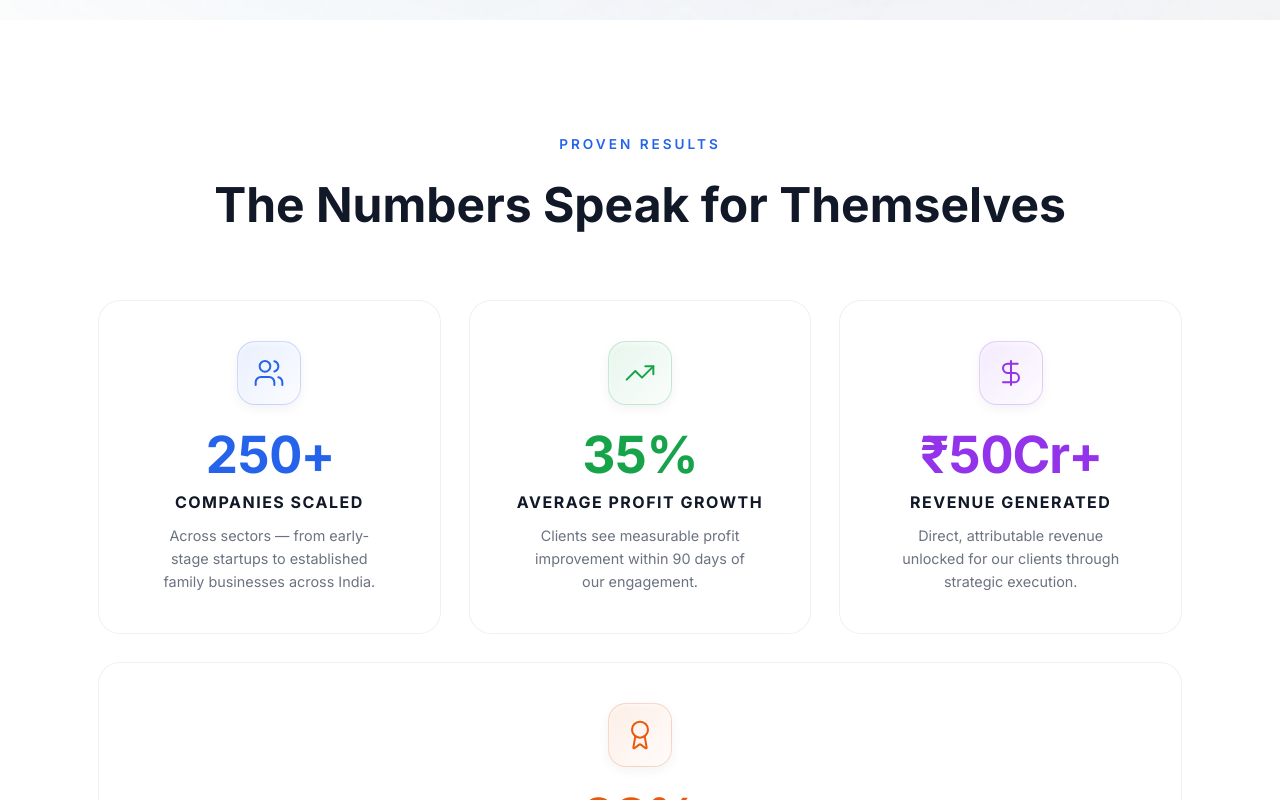
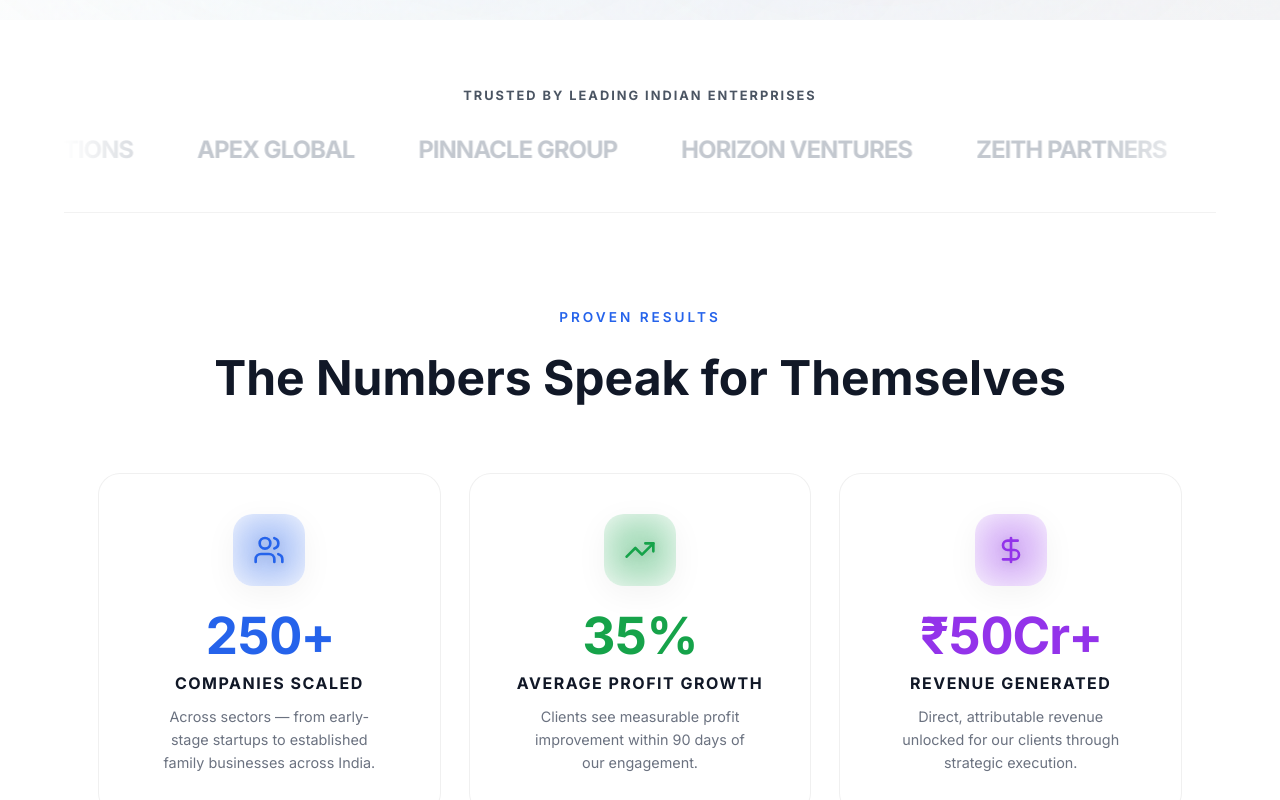
Before and after one commit to Shauryan28/Blubric, a React (Vite) app: page / in a window 1280 px wide. Shown: the part 780-1580 px from the top of the page. Built offline with nearby package versions, Linux system fonts and the light colour scheme.

Commit message:
Improve impact logos, add trusted by ticker, and update contact page form

```diff
--- /dev/null
+++ b/src/components/LogoTicker.css
@@ -0,0 +1,51 @@
+.logo-ticker-section {
+  padding: 3rem 0;
+  border-bottom: 1px solid rgba(0,0,0,0.05);
+  background: var(--bg-primary);
+  overflow: hidden;
+  position: relative;
+  z-index: 2;
+}
+
+.logo-ticker-title {
+  text-align: center;
+  font-size: 0.8rem;
+  font-weight: 700;
+  letter-spacing: 2px;
+  color: var(--text-secondary);
+  margin-bottom: 2rem;
+}
+
+.logo-ticker-container {
+  display: flex;
+  overflow: hidden;
+  position: relative;
+  width: 100%;
+  mask-image: linear-gradient(to right, transparent, black 10%, black 90%, transparent);
+  -webkit-mask-image: linear-gradient(to right, transparent, black 10%, black 90%, transparent);
+}
+
+.logo-ticker-track {
+  display: flex;
+  gap: 4rem;
+  white-space: nowrap;
+  padding: 0 2rem;
+  will-change: transform;
+}
+
+.logo-item {
+  font-family: 'Space Grotesk', 'Inter', sans-serif;
+  font-size: 1.5rem;
+  font-weight: 800;
+  color: #9ca3af;
+  text-transform: uppercase;
+  letter-spacing: -1px;
+  opacity: 0.6;
+  transition: opacity 0.3s ease, color 0.3s ease;
+  cursor: default;
+}
+
+.logo-item:hover {
+  opacity: 1;
+  color: var(--accent-color);
+}
--- /dev/null
+++ b/src/components/LogoTicker.tsx
@@ -0,0 +1,30 @@
+import { motion } from 'framer-motion';
+import './LogoTicker.css';
+
+const logos = [
+  "Acme Corp", "Nexus Industries", "Vertex Solutions", "Apex Global",
+  "Pinnacle Group", "Horizon Ventures", "Zeith Partners", "Omni Systems",
+  "Acme Corp", "Nexus Industries", "Vertex Solutions", "Apex Global",
+  "Pinnacle Group", "Horizon Ventures", "Zeith Partners", "Omni Systems"
+];
+
+export default function LogoTicker() {
+  return (
+    <div className="logo-ticker-section">
+      <p className="logo-ticker-title">TRUSTED BY LEADING INDIAN ENTERPRISES</p>
+      <div className="logo-ticker-container">
+        <motion.div
+          className="logo-ticker-track"
+          animate={{ x: ["0%", "-50%"] }}
+          transition={{ ease: "linear", duration: 20, repeat: Infinity }}
+        >
+          {logos.map((logo, index) => (
+            <div key={index} className="logo-item">
+              {logo}
+            </div>
+          ))}
+        </motion.div>
+      </div>
+    </div>
+  );
+}
--- a/src/pages/Contact.tsx
+++ b/src/pages/Contact.tsx
@@ -1,11 +1,12 @@
 import { motion } from 'framer-motion';
 import GlassSurface from '../components/GlassSurface';
-import { useEffect, useState } from 'react';
-import { Mail, Phone, Send, CheckCircle2 } from 'lucide-react';
+import { useEffect } from 'react';
+import { Mail, MapPin, Phone } from 'lucide-react';
 import './pages.css';
 
 const CalendlyEmbed = () => {
   useEffect(() => {
+    // Only append script if it doesn't already exist to avoid duplicates
     if (!document.getElementById('calendly-script')) {
       const head = document.querySelector('head');
       const script = document.createElement('script');
@@ -25,64 +26,6 @@ const CalendlyEmbed = () => {
   );
 };
 
-const QueryForm = () => {
-  const [status, setStatus] = useState<'idle' | 'submitting' | 'success'>('idle');
-
-  const handleSubmit = (e: React.FormEvent) => {
-    e.preventDefault();
-    setStatus('submitting');
-    // Simulate network request
-    setTimeout(() => {
-      setStatus('success');
-      // Reset after 3 seconds
-      setTimeout(() => setStatus('idle'), 3000);
-    }, 1500);
-  };
-
-  if (status === 'success') {
-    return (
-      <motion.div
-        initial={{ opacity: 0, scale: 0.9 }}
-        animate={{ opacity: 1, scale: 1 }}
-        style={{ display: 'flex', flexDirection: 'column', alignItems: 'center', justifyContent: 'center', padding: '4rem 0', textAlign: 'center' }}
-      >
-        <CheckCircle2 size={64} color="#16a34a" style={{ marginBottom: '1rem' }} />
-        <h3 className="glass-card-title" style={{ fontSize: '1.5rem', marginBottom: '0.5rem' }}>Query Sent!</h3>
-        <p className="glass-card-text">We've received your details and will reach out with a quotation shortly.</p>
-      </motion.div>
-    );
-  }
-
-  return (
-    <form onSubmit={handleSubmit} style={{ display: 'flex', flexDirection: 'column', gap: '1.2rem', marginTop: '1rem' }}>
-      <div className="form-group" style={{ marginBottom: 0 }}>
-        <input required type="text" className="form-input" placeholder="Full Name" style={{ background: 'rgba(255,255,255,0.8)' }} />
-      </div>
-      <div className="form-group" style={{ marginBottom: 0 }}>
-        <input required type="email" className="form-input" placeholder="Work Email" style={{ background: 'rgba(255,255,255,0.8)' }} />
-      </div>
-      <div className="form-group" style={{ marginBottom: 0 }}>
-        <input required type="text" className="form-input" placeholder="Company Name" style={{ background: 'rgba(255,255,255,0.8)' }} />
-      </div>
-      <div className="form-group" style={{ marginBottom: 0 }}>
-        <textarea required className="form-input" placeholder="Tell us about your growth challenges or request a quotation..." style={{ background: 'rgba(255,255,255,0.8)', minHeight: '100px' }}></textarea>
-      </div>
-      <button
-        type="submit"
-        className="cta-button primary-cta"
-        disabled={status === 'submitting'}
-        style={{ width: '100%', display: 'flex', justifyContent: 'center', alignItems: 'center', gap: '0.5rem' }}
-      >
-        {status === 'submitting' ? 'Sending...' : (
-          <>
-            Request Quotation <Send size={18} />
-          </>
-        )}
-      </button>
-    </form>
-  );
-};
-
 export default function Contact() {
   return (
     <motion.div
@@ -99,30 +42,45 @@ export default function Contact() {
 
       <div className="grid-2" style={{ marginTop: '4rem', alignItems: 'stretch' }}>
         <GlassSurface backgroundOpacity={0.02} style={{ padding: '3rem', display: 'flex', flexDirection: 'column', justifyContent: 'center' }}>
+          <h2 className="glass-card-title" style={{ marginBottom: '2rem', fontSize: '1.8rem' }}>Direct Contact</h2>
 
-          <div style={{ display: 'flex', flexDirection: 'column', gap: '1.5rem', marginBottom: '3rem' }}>
-            <h2 className="glass-card-title" style={{ fontSize: '1.8rem', marginBottom: '0.5rem' }}>Direct Contact</h2>
+          <div style={{ display: 'flex', flexDirection: 'column', gap: '2rem' }}>
             <div style={{ display: 'flex', alignItems: 'center', gap: '1rem' }}>
-              <div className="glass-card-icon" style={{ width: '40px', height: '40px', borderRadius: '50%', flexShrink: 0, marginBottom: 0 }}>
-                <Mail size={20} />
+              <div className="glass-card-icon" style={{ width: '48px', height: '48px', borderRadius: '50%', flexShrink: 0, marginBottom: 0 }}>
+                <Mail size={24} />
               </div>
-              <p style={{ color: 'var(--text-secondary)' }}>hello@blubric.com</p>
+              <div>
+                <p style={{ fontWeight: 600, color: 'var(--text-primary)', marginBottom: '0.2rem' }}>Email Us</p>
+                <p style={{ color: 'var(--text-secondary)' }}>hello@blubric.com</p>
+              </div>
             </div>
 
             <div style={{ display: 'flex', alignItems: 'center', gap: '1rem' }}>
-              <div className="glass-card-icon" style={{ width: '40px', height: '40px', borderRadius: '50%', flexShrink: 0, marginBottom: 0 }}>
-                <Phone size={20} />
+              <div className="glass-card-icon" style={{ width: '48px', height: '48px', borderRadius: '50%', flexShrink: 0, marginBottom: 0 }}>
+                <Phone size={24} />
               </div>
-              <p style={{ color: 'var(--text-secondary)' }}>+91 00000 00000</p>
+              <div>
+                <p style={{ fontWeight: 600, color: 'var(--text-primary)', marginBottom: '0.2rem' }}>Call Us</p>
+                <p style={{ color: 'var(--text-secondary)' }}>+91 98765 43210</p>
+              </div>
+            </div>
+
+            <div style={{ display: 'flex', alignItems: 'center', gap: '1rem' }}>
+              <div className="glass-card-icon" style={{ width: '48px', height: '48px', borderRadius: '50%', flexShrink: 0, marginBottom: 0 }}>
+                <MapPin size={24} />
+              </div>
+              <div>
+                <p style={{ fontWeight: 600, color: 'var(--text-primary)', marginBottom: '0.2rem' }}>Location</p>
+                <p style={{ color: 'var(--text-secondary)' }}>India</p>
+              </div>
             </div>
           </div>
 
-          <div style={{ paddingTop: '2rem', borderTop: '1px solid rgba(0,0,0,0.05)' }}>
-            <h2 className="glass-card-title" style={{ fontSize: '1.8rem', marginBottom: '0.5rem' }}>Send a Query</h2>
-            <p className="glass-card-text" style={{ marginBottom: '1rem' }}>
-              Looking for a custom quotation or have specific growth questions? Drop us a message.
+          <div style={{ marginTop: '3rem', paddingTop: '2rem', borderTop: '1px solid rgba(0,0,0,0.05)' }}>
+            <h3 className="glass-card-title" style={{ fontSize: '1.2rem', marginBottom: '1rem' }}>Book a Consultation</h3>
+            <p className="glass-card-text">
+              Select a time that works best for you on the calendar to schedule a 30-minute discovery call with our founder.
             </p>
-            <QueryForm />
           </div>
         </GlassSurface>
 
@@ -130,6 +88,67 @@ export default function Contact() {
           <CalendlyEmbed />
         </GlassSurface>
       </div>
+
+      {/* Working Query Form Section */}
+      <div style={{ marginTop: '4rem' }}>
+        <GlassSurface backgroundOpacity={0.03} style={{ padding: '4rem 3rem' }}>
+          <div style={{ maxWidth: '800px', margin: '0 auto', textAlign: 'center', marginBottom: '3rem' }}>
+            <h2 className="section-title" style={{ fontSize: '2.5rem', marginBottom: '1rem' }}>Request a Quotation</h2>
+            <p className="glass-card-text" style={{ fontSize: '1.1rem' }}>
+              Have specific requirements? Send us a detailed query and our team will get back to you with a tailored proposal.
+            </p>
+          </div>
+
+          <form
+            action="https://formspree.io/f/your-form-id"
+            method="POST"
+            className="query-form"
+            style={{ maxWidth: '800px', margin: '0 auto', display: 'flex', flexDirection: 'column', gap: '1.5rem' }}
+          >
+            <div className="grid-2" style={{ gap: '1.5rem', marginTop: 0 }}>
+              <div className="form-group" style={{ marginBottom: 0 }}>
+                <label className="form-label">Full Name</label>
+                <input type="text" name="name" className="form-input" placeholder="John Doe" required />
+              </div>
+              <div className="form-group" style={{ marginBottom: 0 }}>
+                <label className="form-label">Email Address</label>
+                <input type="email" name="email" className="form-input" placeholder="john@company.com" required />
+              </div>
+            </div>
+
+            <div className="grid-2" style={{ gap: '1.5rem', marginTop: 0 }}>
+              <div className="form-group" style={{ marginBottom: 0 }}>
+                <label className="form-label">Company Name</label>
+                <input type="text" name="company" className="form-input" placeholder="Acme Corp" required />
+              </div>
+              <div className="form-group" style={{ marginBottom: 0 }}>
+                <label className="form-label">Estimated Budget</label>
+                <select name="budget" className="form-input" required style={{ appearance: 'none', backgroundColor: '#fff' }}>
+                  <option value="" disabled selected>Select Budget Range</option>
+                  <option value="Under ₹5L">Under ₹5 Lakhs</option>
+                  <option value="₹5L - ₹20L">₹5L - ₹20 Lakhs</option>
+                  <option value="₹20L+">₹20 Lakhs+</option>
+                </select>
+              </div>
+            </div>
+
+            <div className="form-group" style={{ marginBottom: 0 }}>
+              <label className="form-label">Project Details & Requirements</label>
+              <textarea
+                name="message"
+                className="form-input"
+                placeholder="Tell us about your current challenges, goals, and timeline..."
+                rows={6}
+                required
+              ></textarea>
+            </div>
+
+            <button type="submit" className="cta-button primary-cta" style={{ alignSelf: 'center', minWidth: '250px', marginTop: '1rem' }}>
+              Submit Query
+            </button>
+          </form>
+        </GlassSurface>
+      </div>
     </motion.div>
   );
 }
--- a/src/pages/Home.tsx
+++ b/src/pages/Home.tsx
@@ -2,6 +2,7 @@ import { motion } from 'framer-motion';
 import GlassSurface from '../components/GlassSurface';
 import AnimatedCounter from '../components/AnimatedCounter';
 import BorderGlow from '../components/BorderGlow';
+import LogoTicker from '../components/LogoTicker';
 import { Target, Activity, Zap, ShieldCheck, Search, Map, FileText, Settings, Users, TrendingUp, DollarSign, Award } from 'lucide-react';
 import './pages.css';
 
@@ -49,6 +50,8 @@ export default function Home() {
         </motion.div>
       </section>
 
+      <LogoTicker />
+
       <section className="impact-section">
         <div className="impact-header">
           <motion.span
@@ -79,8 +82,8 @@ export default function Home() {
             style={{ flex: 1, minWidth: '260px', display: 'flex' }}
           >
             <BorderGlow glowColor="#2563eb">
-              <div className="impact-icon-wrap" style={{ background: 'linear-gradient(135deg, rgba(37,99,235,0.1) 0%, rgba(37,99,235,0.02) 100%)', borderColor: 'rgba(37,99,235,0.2)' }}>
-                <Users size={32} strokeWidth={1.5} color="#2563eb" />
+              <div className="impact-icon-wrap" style={{ '--icon-glow-color': '#2563eb' } as React.CSSProperties}>
+                <Users size={32} strokeWidth={2} color="#2563eb" />
               </div>
               <h3 className="impact-number"><AnimatedCounter to={250} suffix="+" /></h3>
               <p className="impact-label">Companies Scaled</p>
@@ -96,8 +99,8 @@ export default function Home() {
             style={{ flex: 1, minWidth: '260px', display: 'flex' }}
           >
             <BorderGlow glowColor="#16a34a">
-              <div className="impact-icon-wrap" style={{ background: 'linear-gradient(135deg, rgba(22,163,74,0.1) 0%, rgba(22,163,74,0.02) 100%)', borderColor: 'rgba(22,163,74,0.2)' }}>
-                <TrendingUp size={32} strokeWidth={1.5} color="#16a34a" />
+              <div className="impact-icon-wrap" style={{ '--icon-glow-color': '#16a34a' } as React.CSSProperties}>
+                <TrendingUp size={32} strokeWidth={2} color="#16a34a" />
               </div>
               <h3 className="impact-number" style={{ color: '#16a34a' }}><AnimatedCounter to={35} suffix="%" /></h3>
               <p className="impact-label">Average Profit Growth</p>
@@ -113,8 +116,8 @@ export default function Home() {
             style={{ flex: 1, minWidth: '260px', display: 'flex' }}
           >
             <BorderGlow glowColor="#9333ea">
-              <div className="impact-icon-wrap" style={{ background: 'linear-gradient(135deg, rgba(147,51,234,0.1) 0%, rgba(147,51,234,0.02) 100%)', borderColor: 'rgba(147,51,234,0.2)' }}>
-                <DollarSign size={32} strokeWidth={1.5} color="#9333ea" />
+              <div className="impact-icon-wrap" style={{ '--icon-glow-color': '#9333ea' } as React.CSSProperties}>
+                <DollarSign size={32} strokeWidth={2} color="#9333ea" />
               </div>
               <h3 className="impact-number" style={{ color: '#9333ea' }}>₹<AnimatedCounter to={50} suffix="Cr+" /></h3>
               <p className="impact-label">Revenue Generated</p>
@@ -130,8 +133,8 @@ export default function Home() {
             style={{ flex: 1, minWidth: '260px', display: 'flex' }}
           >
             <BorderGlow glowColor="#ea580c">
-              <div className="impact-icon-wrap" style={{ background: 'linear-gradient(135deg, rgba(234,88,12,0.1) 0%, rgba(234,88,12,0.02) 100%)', borderColor: 'rgba(234,88,12,0.2)' }}>
-                <Award size={32} strokeWidth={1.5} color="#ea580c" />
+              <div className="impact-icon-wrap" style={{ '--icon-glow-color': '#ea580c' } as React.CSSProperties}>
+                <Award size={32} strokeWidth={2} color="#ea580c" />
               </div>
               <h3 className="impact-number" style={{ color: '#ea580c' }}><AnimatedCounter to={98} suffix="%" /></h3>
               <p className="impact-label">Client Retention Rate</p>
--- a/src/pages/pages.css
+++ b/src/pages/pages.css
@@ -238,15 +238,36 @@ textarea.form-input {
 }
 
 .impact-icon-wrap {
-  width: 64px;
-  height: 64px;
-  border-radius: 18px;
+  width: 72px;
+  height: 72px;
+  border-radius: 20px;
+  background: linear-gradient(135deg, rgba(255,255,255,0.8) 0%, rgba(255,255,255,0.2) 100%);
+  box-shadow:
+    0 8px 32px rgba(0, 0, 0, 0.05),
+    inset 0 0 0 1px rgba(255, 255, 255, 0.5),
+    inset 0 2px 4px rgba(255, 255, 255, 0.8);
   display: flex;
   align-items: center;
   justify-content: center;
   margin-bottom: 1.5rem;
-  border: 1px solid rgba(0, 0, 0, 0.05);
-  box-shadow: 0 4px 12px rgba(0, 0, 0, 0.05), inset 0 2px 4px rgba(255,255,255,0.5);
+  position: relative;
+  overflow: hidden;
+}
+
+.impact-icon-wrap::after {
+  content: '';
+  position: absolute;
+  inset: 0;
+  background: var(--icon-glow-color, rgba(0,0,0,0.1));
+  filter: blur(20px);
+  opacity: 0.4;
+  z-index: 0;
+}
+
+.impact-icon-wrap > svg {
+  position: relative;
+  z-index: 1;
+  filter: drop-shadow(0 2px 4px rgba(0,0,0,0.1));
 }
 
 .impact-number {
```
